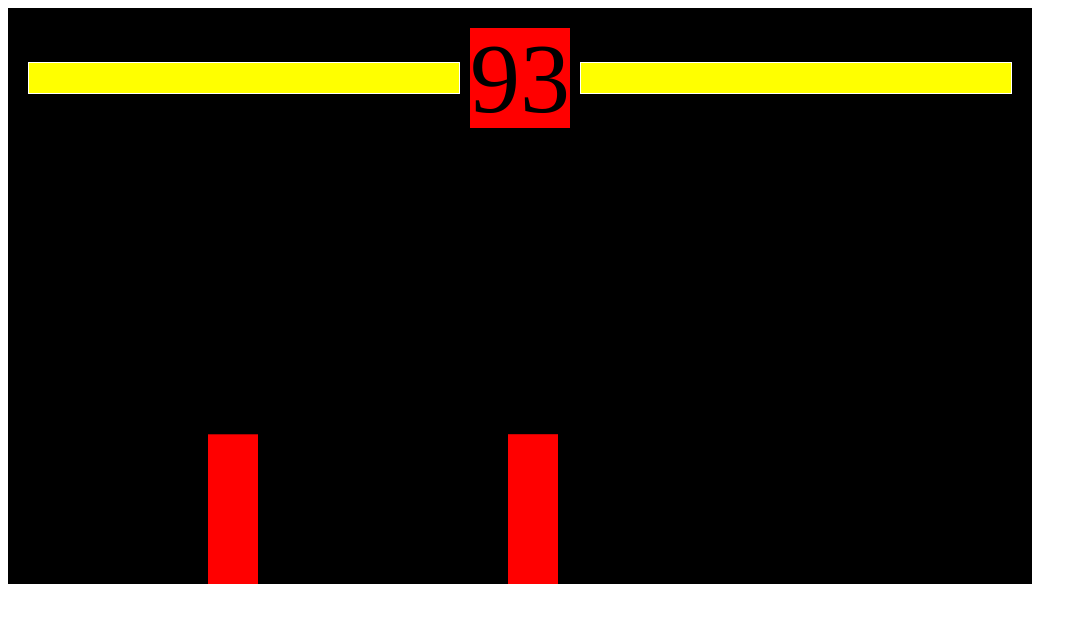
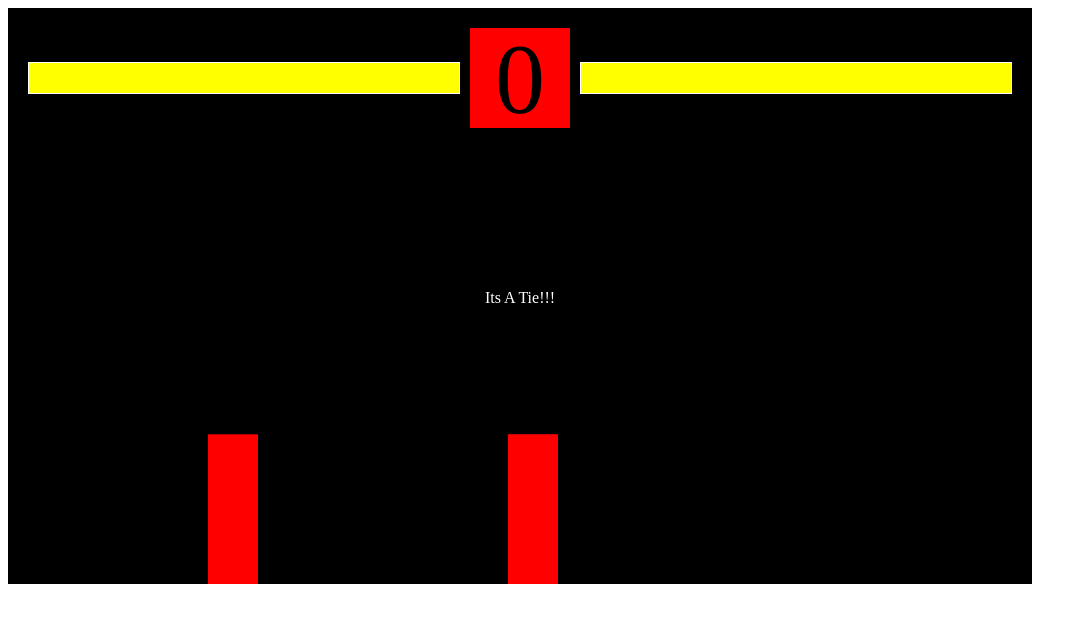
Before and after one commit to BabaVo55/Kungfu, a website: page index.html in a window 1280 px wide. Shown: the whole page, without its empty margins (0-1087 px from the left). Drawn offline with Linux system fonts and the light colour scheme.

Commit message:
timer and tie condition created and met

```diff
--- a/index.html
+++ b/index.html
@@ -39,7 +39,9 @@
                 flex-shrink: 0;
                 align-items: center;
                 justify-content: center;
-                font-size: 100px;" id="timer">
+                font-size: 100px;"
+                id="timer"
+            >
 
                         99
             </div>
@@ -54,6 +56,8 @@
                 ></div>
             </div>
         </div>
+        <div id="displayText" style="color: white; position: absolute; align-items: center; justify-content: center; top: 0; right: 0; left: 0; bottom: 0; display: none;">Winner is</div>
+
         <canvas>
         </canvas>
     </div>
--- a/index.js
+++ b/index.js
@@ -192,14 +192,28 @@ function animate(){
 
 }
 
-let timer = 99
+
+let timer = 6
 function decreaseTimer(){
-    setTimeout(decreaseTimer, 1000)
+
     if (timer > 0) {
         timer--
         document.getElementById('timer').innerHTML = timer
+        setTimeout(decreaseTimer, 1000)
+    }
+
+    if (timer === 0 && player.health === enemy.health) {
+        document.getElementById('displayText').innerText = 'Its A Tie!!!'
+        document.getElementById('displayText').style.display = 'flex'
     }
 }
+
+
+// setTimeout(() => {
+//     while (timer.innerHTML > 0){
+//         timer.innerText-= 1
+//     }
+// },1000)
 
 
 
```
